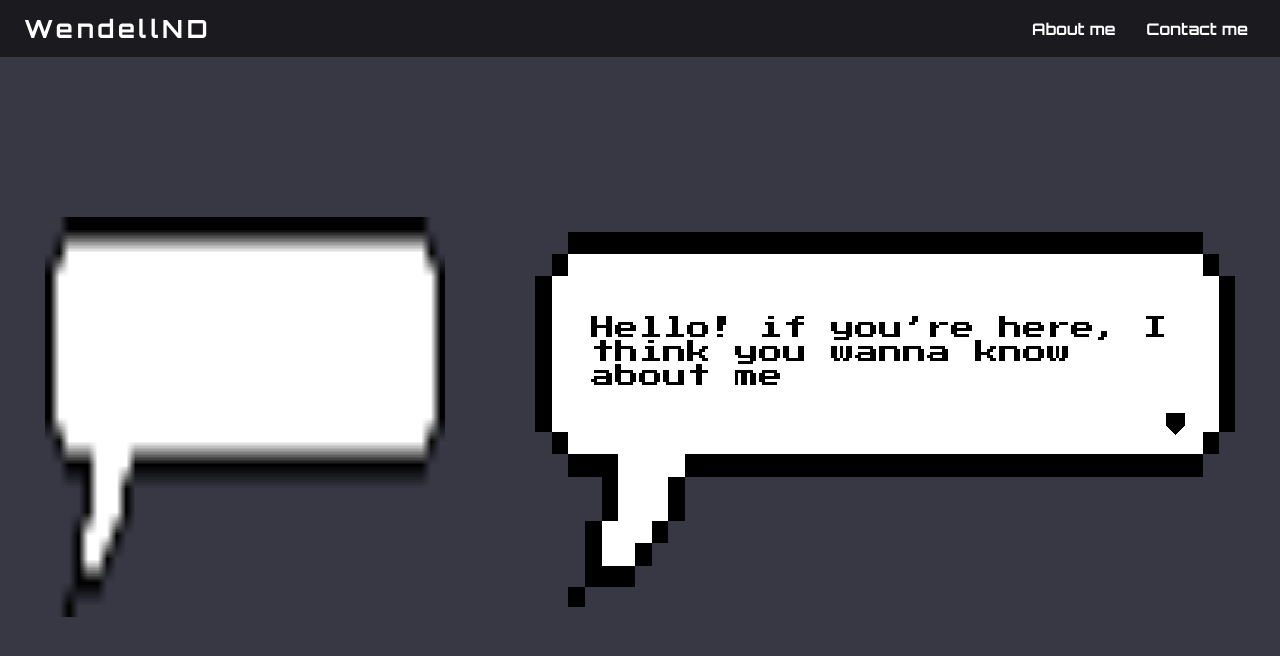
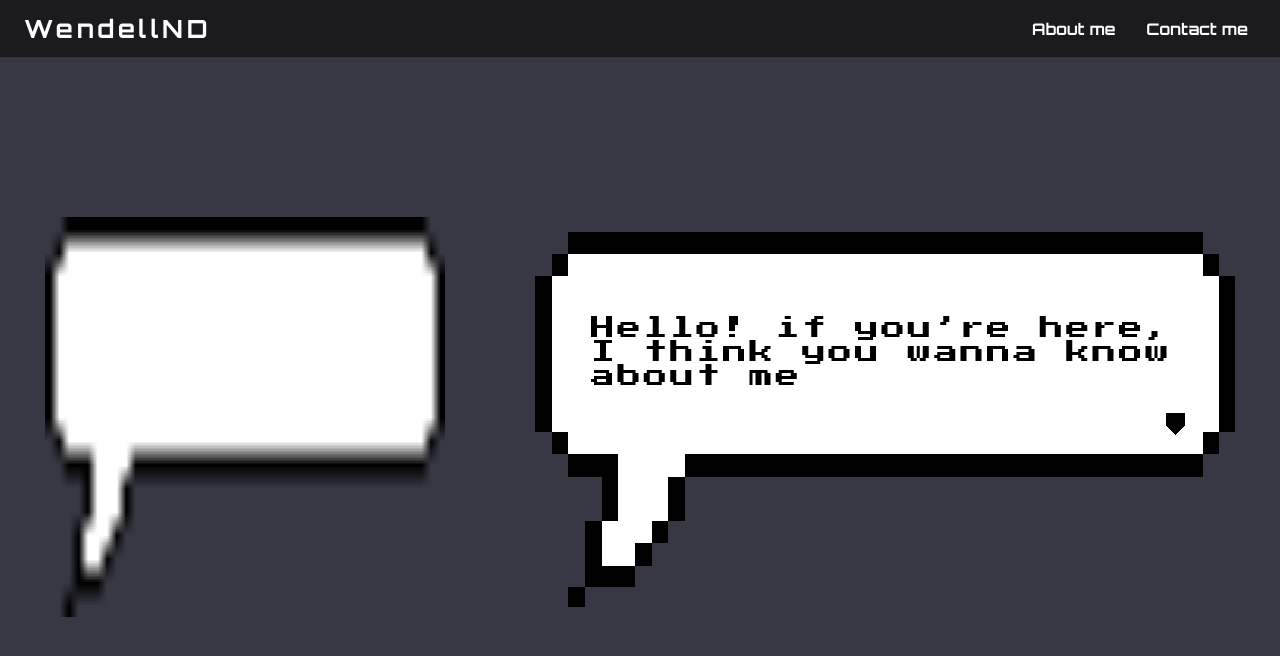
Before and after one commit to wendellnd/my-site, a Next.js app: page / in a window 1280 px wide. Shown: the top 656 px of the page. Built offline with nearby package versions, Linux system fonts and the light colour scheme.

Commit message:
change text

```diff
--- a/components/Speech/styles.module.css
+++ b/components/Speech/styles.module.css
@@ -51,6 +51,7 @@
   border: none;
   background-color: transparent;
   font-family: 'Press Start 2P';
+  letter-spacing: 0.1em;
   font-size: 1.5rem;
   text-align: left;
   outline: none;
--- a/utils/constants.js
+++ b/utils/constants.js
@@ -12,7 +12,7 @@ export const options = [
 export const speechs = [
   'Hello! if you’re here, I think you wanna know about me',
   'Fortunately,  I will share it with you :)',
-  'So, click here and let’s start!',
+  'So, click on ABOUT ME, and let’s start!',
 ];
 
 export const email = 'wendelldourado.wn@gmail.com';
```
